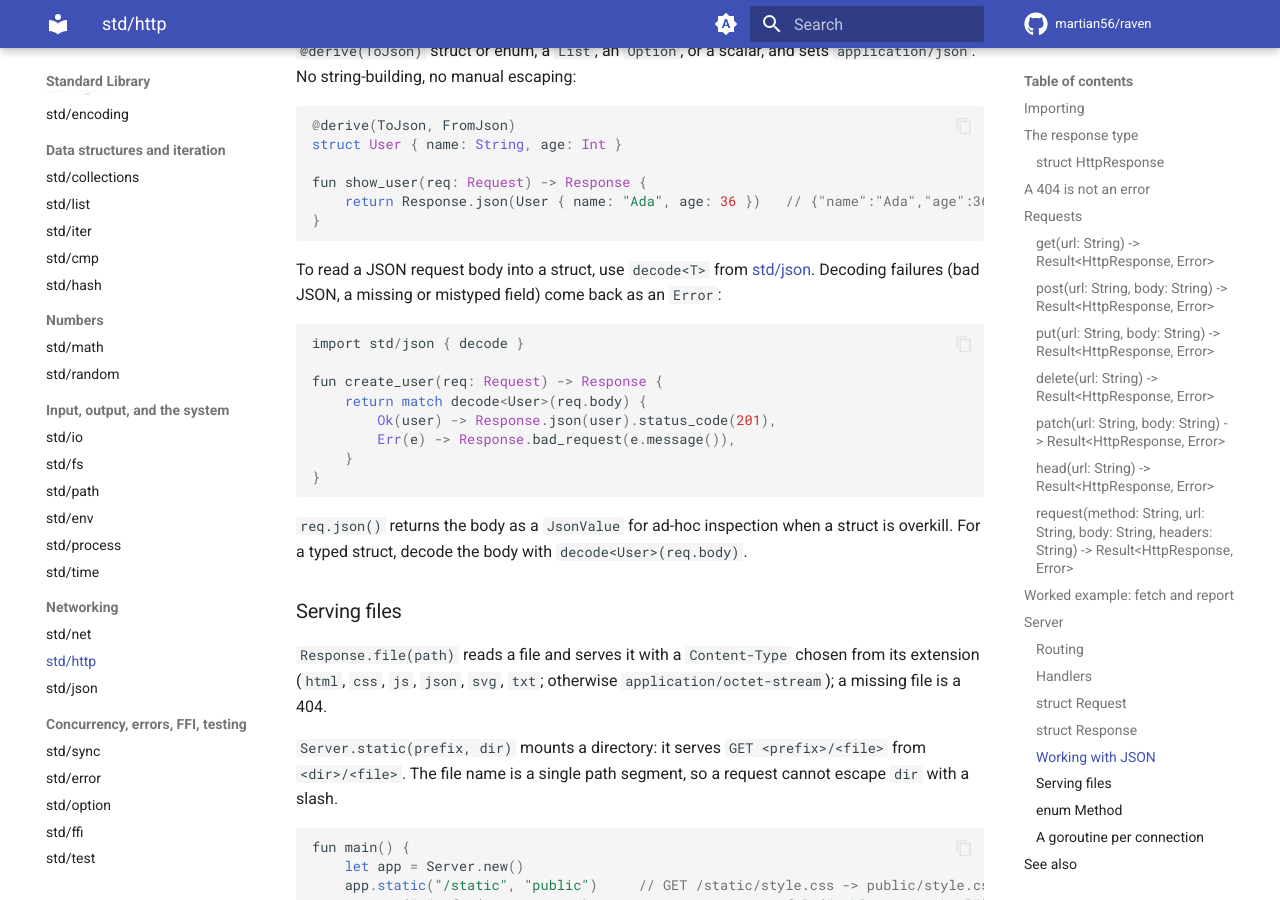
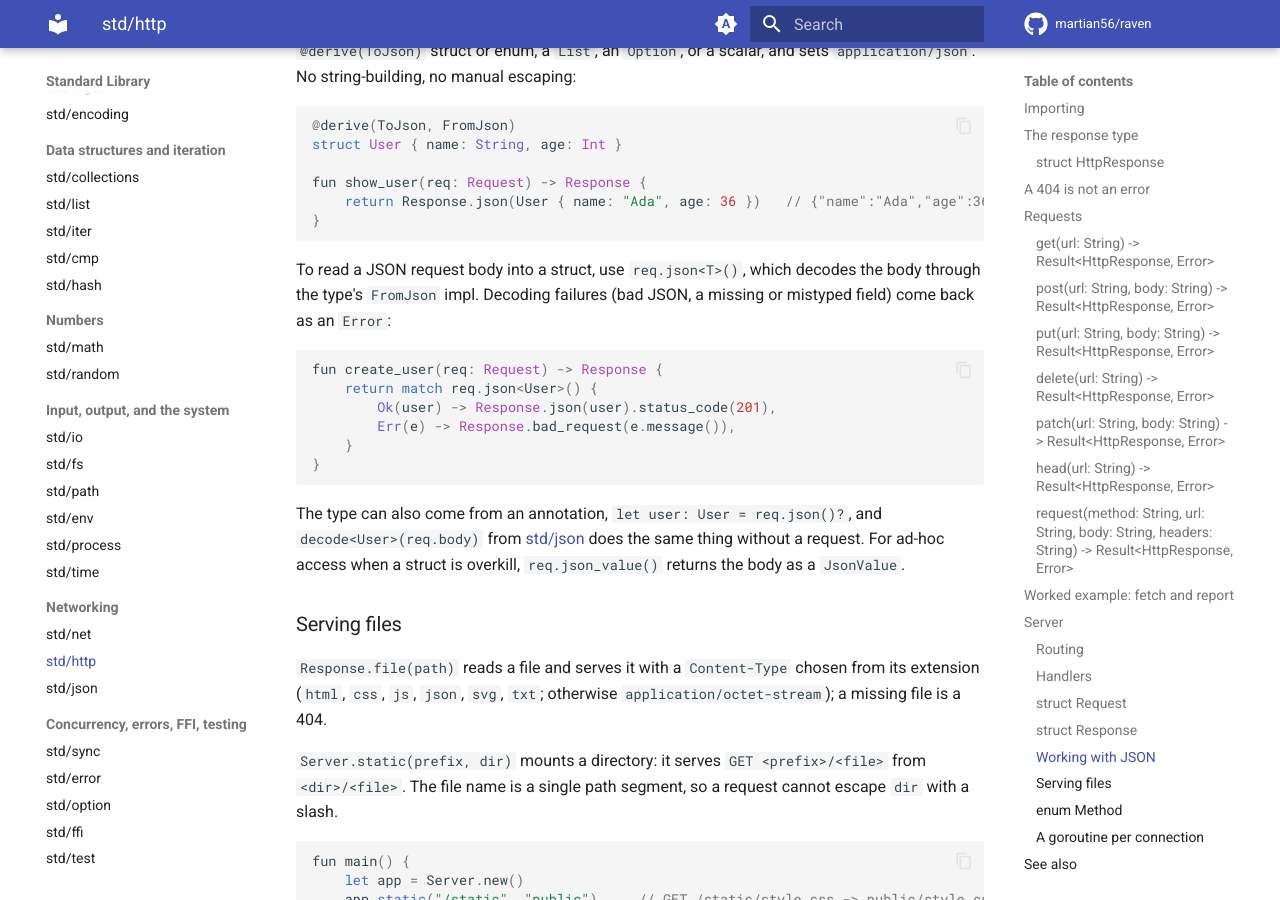
Before and after one commit to martian56/raven, an MkDocs documentation site: the page built from docs/v2/guide/stdlib/http.md, in a window 1280 px wide and 900 px high, scrolled down 7519 px. Built offline with MkDocs 1.6.1 and Material for MkDocs 9.7.7, drawn with Linux system fonts in a browser that asks for light colours; comment, search, counter and statistics services are not loaded.

Commit message:
feat(stdlib): typed Request.json<T: FromJson>() in std/http
Adds a typed request-body decoder method, enabled by the return-only generic
method inference fixed in #384. A handler can now write `req.json<User>()` or
`let u: User = req.json()?` and get a decoded struct, instead of the free
`decode<User>(req.body)`.

This changes the day-old `Request.json()`: it previously returned the body as a
`JsonValue`. That ad-hoc form is now `Request.json_value()`, and `json` is the
typed decoder. The http_server example and the std/http guide are updated.

Closes 393

````diff
--- a/docs/v2/guide/stdlib/http.md
+++ b/docs/v2/guide/stdlib/http.md
@@ -349,24 +349,23 @@ fun show_user(req: Request) -> Response {
 }
 ```
 
-To read a JSON request body into a struct, use `decode<T>` from
-[std/json](json.md). Decoding failures (bad JSON, a missing or mistyped field)
-come back as an `Error`:
+To read a JSON request body into a struct, use `req.json<T>()`, which decodes
+the body through the type's `FromJson` impl. Decoding failures (bad JSON, a
+missing or mistyped field) come back as an `Error`:
 
 ```rust
-import std/json { decode }
-
 fun create_user(req: Request) -> Response {
-    return match decode<User>(req.body) {
+    return match req.json<User>() {
         Ok(user) -> Response.json(user).status_code(201),
         Err(e) -> Response.bad_request(e.message()),
     }
 }
 ```
 
-`req.json()` returns the body as a `JsonValue` for ad-hoc inspection when a
-struct is overkill. For a typed struct, decode the body with
-`decode<User>(req.body)`.
+The type can also come from an annotation, `let user: User = req.json()?`, and
+`decode<User>(req.body)` from [std/json](json.md) does the same thing without a
+request. For ad-hoc access when a struct is overkill, `req.json_value()` returns
+the body as a `JsonValue`.
 
 ### Serving files
 
````
Also changed, not shown: docs/v2/specs/std-http.md (+2 -1 lines), 2 other files.
